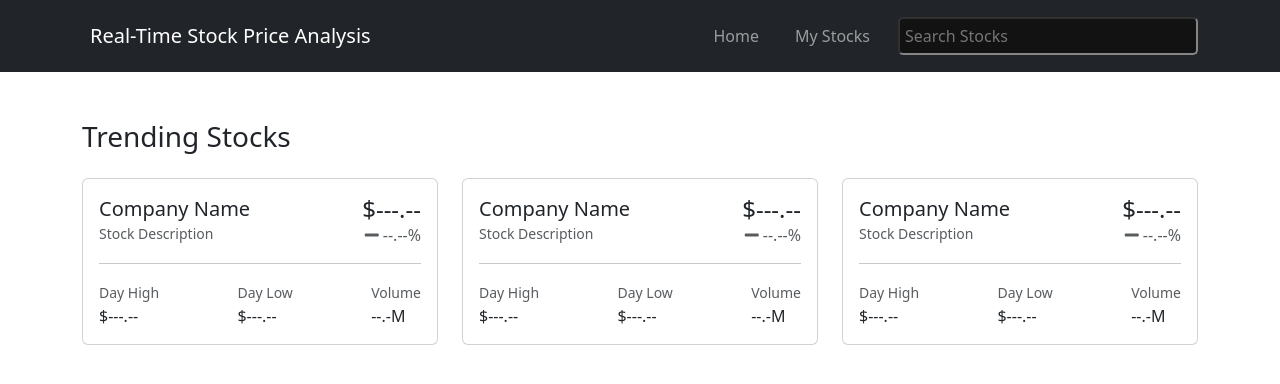
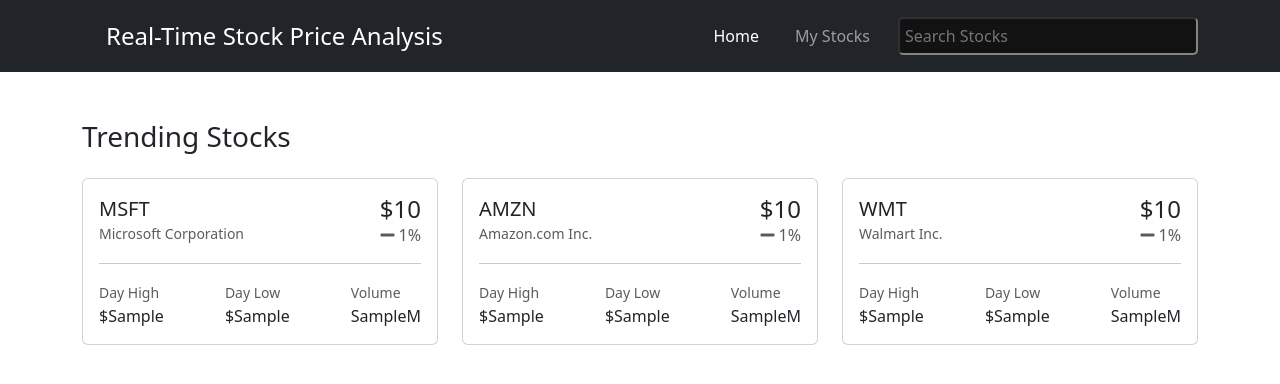
Before and after one commit to Zempaiii/G3-RTSPA, a Flask app: template templates/index.html in a window 1280 px wide. Shown: the top 384 px of the page. Run offline with Flask 3, Linux system fonts and the light colour scheme; the template is opened without the code that fills it: most values are stand-ins (such as "Sample title", 1, 10 or a date in 2020); some libraries are stand-ins or nearby versions.

Commit message:
created placeholders on trending stocks with corresponding links, values to be added

```diff
--- a/app.py
+++ b/app.py
@@ -78,6 +78,9 @@
 
 @app.route('/home')
 def preview():
+    symbols = ['MSFT', 'AMZN', 'WMT']
+    for symbols in symbol:
+        pass
     return render_template('index.html')
 
 @app.route('/add')
--- a/templates/index.html
+++ b/templates/index.html
@@ -7,6 +7,11 @@
   <link href="{{ url_for('static', filename='css/bootstrap.min.css') }}" rel="stylesheet">
   <link rel="stylesheet" href="https://cdnjs.cloudflare.com/ajax/libs/font-awesome/5.15.4/css/all.min.css">
   <style>
+    #homebtn {
+      font-size: 1.5rem;
+      text-decoration: none;
+      color: white;
+    }
     nav {
       z-index: 1100;
     }
@@ -36,14 +41,14 @@
       <a class="navbar-brand d-flex align-items-center" href="#">
         <span class="bs-icon-sm bs-icon-rounded bs-icon-primary d-flex justify-content-center align-items-center me-2 bs-icon">
         </span>
-        <span>Real-Time Stock Price Analysis</span>
+        <span><a id="homebtn" href="{{ url_for('home') }} ">Real-Time Stock Price Analysis</a></span>
       </a>
       <button data-bs-toggle="collapse" class="navbar-toggler" data-bs-target="#navcol-5">
         <span class="visually-hidden">Toggle navigation</span><span class="navbar-toggler-icon"></span>
       </button>
       <div class="collapse navbar-collapse" id="navcol-5">
         <ul class="navbar-nav ms-auto">
-          <li class="nav-item"><a class="nav-link" href="{{ url_for('home') }}">Home</a></li>
+          <li class="nav-item"><a class="nav-link active" href="{{ url_for('home') }}">Home</a></li>
           <li class="nav-item"><a class="nav-link" href="{{ url_for('add_stocks') }}">My Stocks</a></li>
         </ul>
         <ul class="navbar-nav">
@@ -65,16 +70,17 @@
     <!-- Company Card 1 -->
     <div class="col-md-4 mb-3">
       <div class="card">
-        <div class="card-body">
+        <div class="card-body" style="transform:rotate(0)">
+          <a href="/spiaa?symbol=MSFT&name=Microsoft Corporation" class="stretched-link"> </a>
           <div class="d-flex justify-content-between align-items-center">
             <div>
-              <h5 class="card-title mb-0">Company Name</h5>
-              <small class="text-muted">Stock Description</small>
+              <h5 class="card-title mb-0">MSFT</h5>
+              <small class="text-muted">Microsoft Corporation</small>
             </div>
             <div class="text-end">
-              <h4 class="mb-0">$---.--</h4>
+              <h4 class="mb-0">${{price_1}}</h4>
               <span class="text-muted">
-                <i class="fas fa-minus"></i> --.--%
+                <i class="fas fa-minus"></i> {{percent_1}}%
               </span>
             </div>
           </div>
@@ -82,15 +88,15 @@
           <div class="d-flex justify-content-between">
             <div>
               <small class="text-muted">Day High</small>
-              <p class="mb-0">$---.--</p>
+              <p class="mb-0">${{high_1}}</p>
             </div>
             <div>
               <small class="text-muted">Day Low</small>
-              <p class="mb-0">$---.--</p>
+              <p class="mb-0">${{low_1}}</p>
             </div>
             <div>
               <small class="text-muted">Volume</small>
-              <p class="mb-0">--.-M</p>
+              <p class="mb-0">{{vol_1}}M</p>
             </div>
           </div>
         </div>
@@ -100,16 +106,17 @@
     <!-- Company Card 2 -->
     <div class="col-md-4 mb-3">
       <div class="card">
-        <div class="card-body">
+        <div class="card-body" style="transform:rotate(0)">
+          <a href="/spiaa?symbol=AMZN&name=Amazon.com Inc." class="stretched-link"> </a>
           <div class="d-flex justify-content-between align-items-center">
             <div>
-              <h5 class="card-title mb-0">Company Name</h5>
-              <small class="text-muted">Stock Description</small>
+              <h5 class="card-title mb-0">AMZN</h5>
+              <small class="text-muted">Amazon.com Inc.</small>
             </div>
             <div class="text-end">
-              <h4 class="mb-0">$---.--</h4>
+              <h4 class="mb-0">${{price_2}}</h4>
               <span class="text-muted">
-                <i class="fas fa-minus"></i> --.--%
+                <i class="fas fa-minus"></i> {{percent_2}}%
               </span>
             </div>
           </div>
@@ -117,15 +124,15 @@
           <div class="d-flex justify-content-between">
             <div>
               <small class="text-muted">Day High</small>
-              <p class="mb-0">$---.--</p>
+              <p class="mb-0">${{high_2}}</p>
             </div>
             <div>
               <small class="text-muted">Day Low</small>
-              <p class="mb-0">$---.--</p>
+              <p class="mb-0">${{low_2}}</p>
             </div>
             <div>
               <small class="text-muted">Volume</small>
-              <p class="mb-0">--.-M</p>
+              <p class="mb-0">{{vol_2}}M</p>
             </div>
           </div>
         </div>
@@ -135,16 +142,17 @@
     <!-- Company Card 3 -->
     <div class="col-md-4 mb-3">
       <div class="card">
-        <div class="card-body">
+        <div class="card-body" style="transform:rotate(0)">
+          <a href="/spiaa?symbol=WMT&name=Walmart Inc." class="stretched-link"> </a>
           <div class="d-flex justify-content-between align-items-center">
             <div>
-              <h5 class="card-title mb-0">Company Name</h5>
-              <small class="text-muted">Stock Description</small>
+              <h5 class="card-title mb-0">WMT</h5>
+              <small class="text-muted">Walmart Inc.</small>
             </div>
             <div class="text-end">
-              <h4 class="mb-0">$---.--</h4>
+              <h4 class="mb-0">${{price_3}}</h4>
               <span class="text-muted">
-                <i class="fas fa-minus"></i> --.--%
+                <i class="fas fa-minus"></i> {{percent_3}}%
               </span>
             </div>
           </div>
@@ -152,15 +160,15 @@
           <div class="d-flex justify-content-between">
             <div>
               <small class="text-muted">Day High</small>
-              <p class="mb-0">$---.--</p>
+              <p class="mb-0">${{high_3}}</p>
             </div>
             <div>
               <small class="text-muted">Day Low</small>
-              <p class="mb-0">$---.--</p>
+              <p class="mb-0">${{low_3}}</p>
             </div>
             <div>
               <small class="text-muted">Volume</small>
-              <p class="mb-0">--.-M</p>
+              <p class="mb-0">{{volume_3}}M</p>
             </div>
           </div>
         </div>
```
